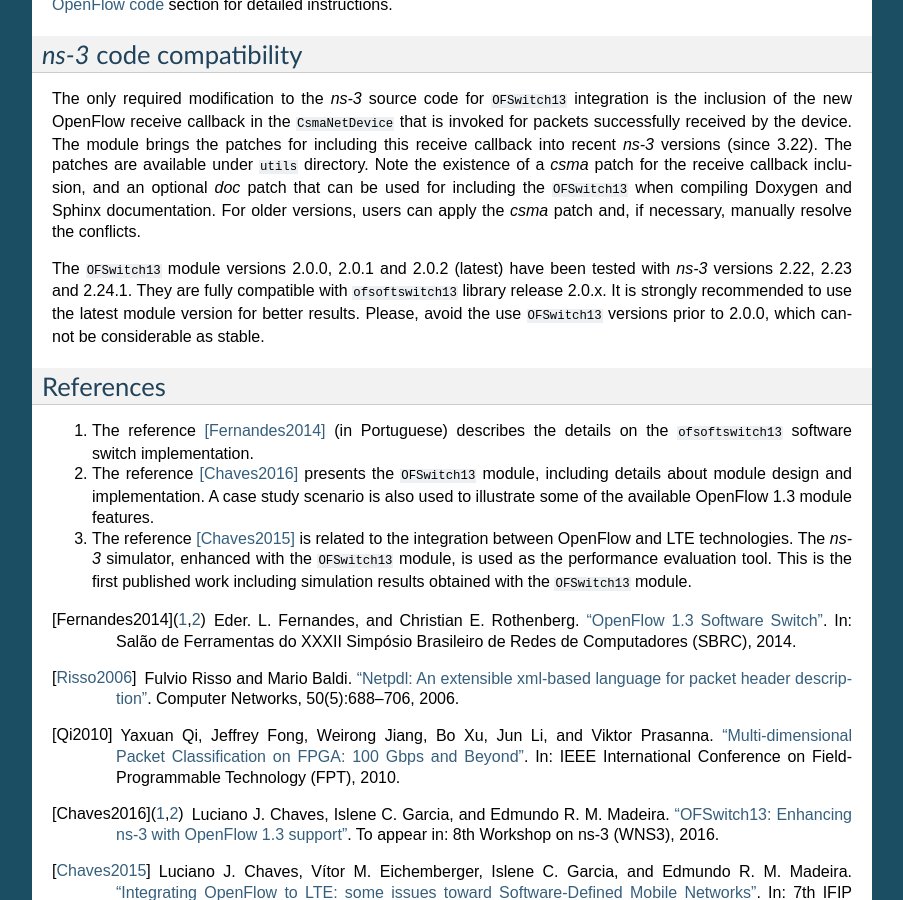
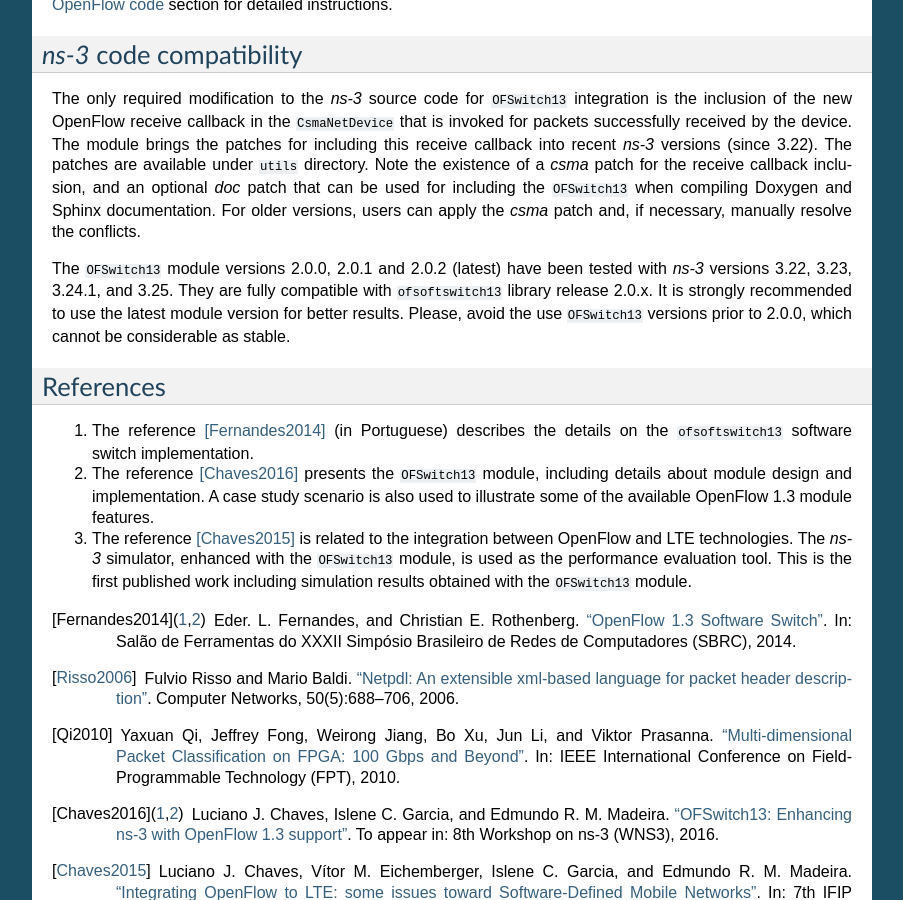
Before and after one commit to ljerezchaves/ofswitch13, a Sphinx documentation site: the page built from doc/source/ofswitch13-description.rst, in a window 1280 px wide and 900 px high, scrolled down 6563 px. Shown: the whole window, without its empty margins (198-1101 px from the left). Built offline with Sphinx 7.4.7, drawn with Linux system fonts in a browser that asks for light colours; formulas are drawn with MathJax 3.

Commit message:
Update de documentation with ns-3.25 version compatibility.

```diff
--- a/doc/source/ofswitch13-description.rst
+++ b/doc/source/ofswitch13-description.rst
@@ -364,10 +364,10 @@ versions, users can apply the *csma* patch and, if necessary, manually resolve
 the conflicts.
 
 The ``OFSwitch13`` module versions 2.0.0, 2.0.1 and 2.0.2 (latest) have been
-tested with |ns3| versions 2.22, 2.23 and 2.24.1. They are fully compatible
-with ``ofsoftswitch13`` library release 2.0.x. It is strongly recommended to
-use the latest module version for better results. Please, avoid the use
-``OFSwitch13`` versions prior to 2.0.0, which cannot be considerable as
+tested with |ns3| versions 3.22, 3.23, 3.24.1, and 3.25. They are fully
+compatible with ``ofsoftswitch13`` library release 2.0.x. It is strongly
+recommended to use the latest module version for better results. Please, avoid
+the use ``OFSwitch13`` versions prior to 2.0.0, which cannot be considerable as
 stable.
 
 References
```
